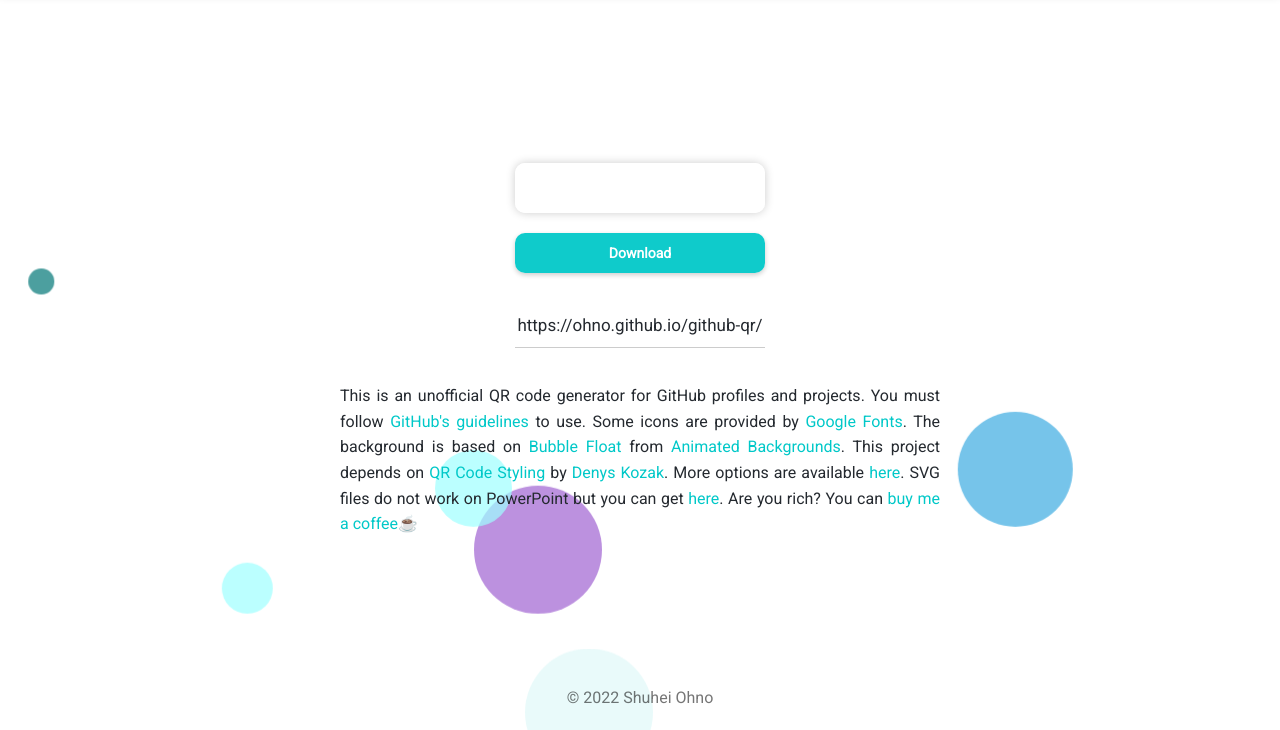
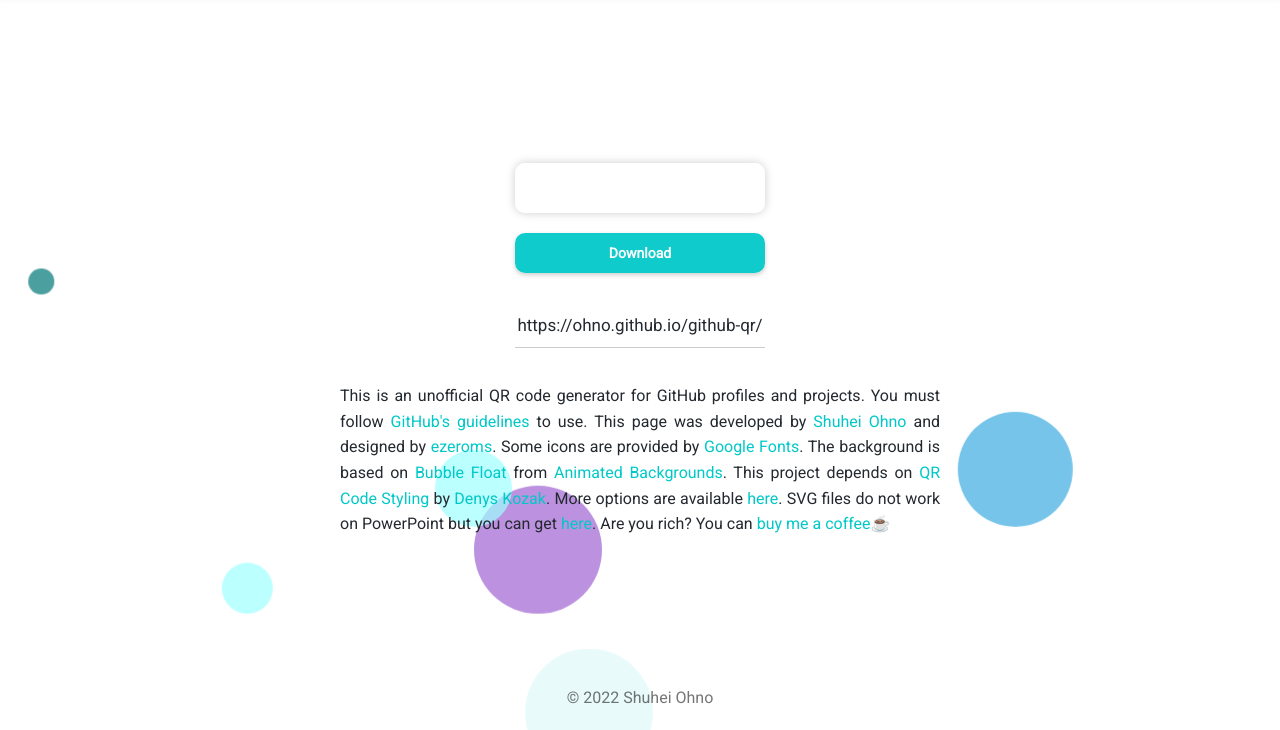
Before and after one commit to ohno/github-qr, a plain HTML site: page index.html in a window 1280 px wide. Shown: the part 70-800 px from the top of the page. Drawn offline with Linux system fonts and the light colour scheme; a script that the page names is missing.

Commit message:
Add ezeroms

```diff
--- a/index.html
+++ b/index.html
@@ -108,7 +108,7 @@
     </section>
 
     <section class="section--4">
-      This is an unofficial QR code generator for GitHub profiles and projects. You must follow <a href="https://github.com/logos">GitHub's guidelines</a> to use. Some icons are provided by <a href="https://fonts.google.com/icons">Google Fonts</a>. The background is based on <a href="https://codepen.io/alphardex/pen/jOWMGON">Bubble Float</a> from <a href="https://animatedbackgrounds.me/">Animated Backgrounds</a>. This project depends on <a href="https://github.com/kozakdenys/qr-code-styling">QR Code Styling</a> by <a href="https://github.com/kozakdenys">Denys Kozak</a>. More options are available <a href="https://qr-code-styling.com/">here</a>. SVG files do not work on PowerPoint but you can get <a onClick='SVG().download({ name: "QR", extension: "svg" });'>here</a>. Are you rich? You can <a href="https://github.com/sponsors/ohno">buy me a coffee</a>☕
+      This is an unofficial QR code generator for GitHub profiles and projects. You must follow <a href="https://github.com/logos">GitHub's guidelines</a> to use. This page was developed by <a href="https://github.com/ohno/">Shuhei Ohno</a> and designed by <a href="https://ezeroms.com/about/">ezeroms</a>. Some icons are provided by <a href="https://fonts.google.com/icons">Google Fonts</a>. The background is based on <a href="https://codepen.io/alphardex/pen/jOWMGON">Bubble Float</a> from <a href="https://animatedbackgrounds.me/">Animated Backgrounds</a>. This project depends on <a href="https://github.com/kozakdenys/qr-code-styling">QR Code Styling</a> by <a href="https://github.com/kozakdenys">Denys Kozak</a>. More options are available <a href="https://qr-code-styling.com/">here</a>. SVG files do not work on PowerPoint but you can get <a onClick='SVG().download({ name: "QR", extension: "svg" });'>here</a>. Are you rich? You can <a href="https://github.com/sponsors/ohno">buy me a coffee</a>☕
     </section>
 
   </section>
```
Also changed, not shown: README.md.
